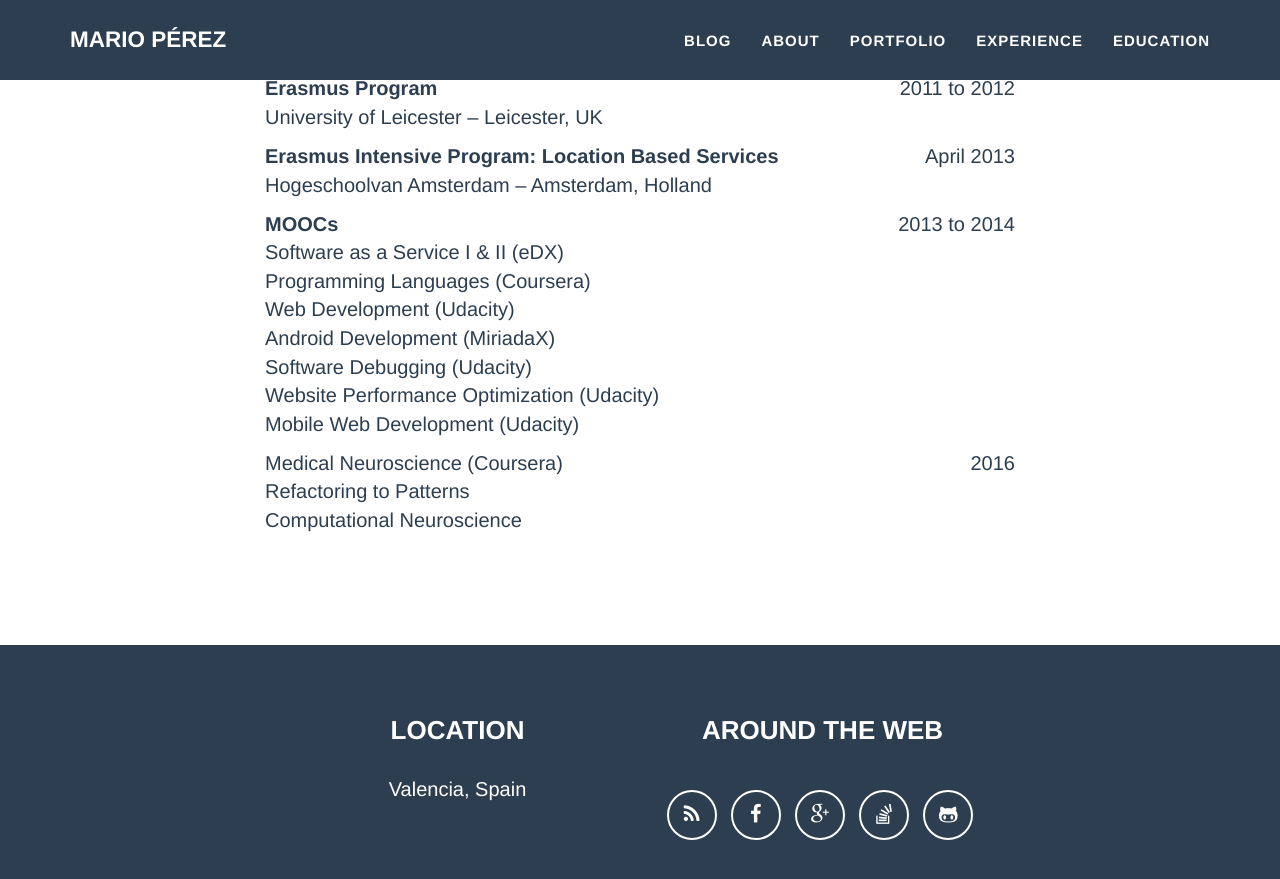
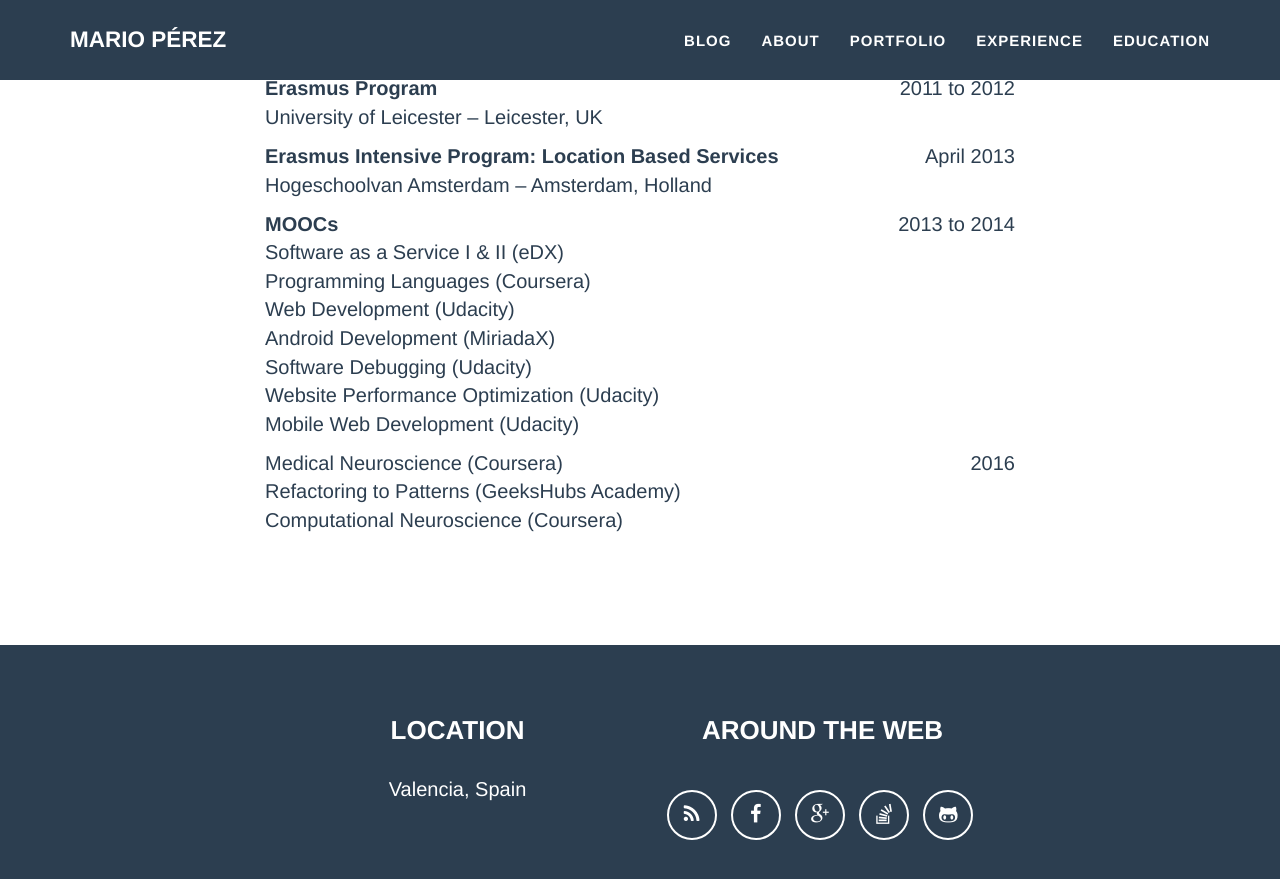
Before and after one commit to mapreal19/mapreal19.github.io, a Jekyll site: the page built from index.html, in a window 1280 px wide and 900 px high, scrolled down 3357 px. Shown: the top 879 px of the window. Built offline with Jekyll 4.4.1, drawn with Linux system fonts in a browser that asks for light colours.

Commit message:
Update index.html

```diff
--- a/index.html
+++ b/index.html
@@ -204,9 +204,9 @@ layout: default
             <p>
               Medical Neuroscience (Coursera)
               <br>
-              Refactoring to Patterns
+              Refactoring to Patterns (GeeksHubs Academy)
               <br>
-              Computational Neuroscience
+              Computational Neuroscience (Coursera)
             </p>
           </div>
           <div class="col-lg-3">
```
